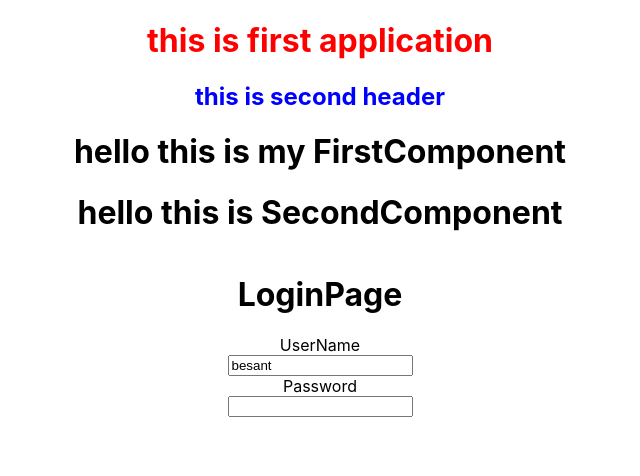
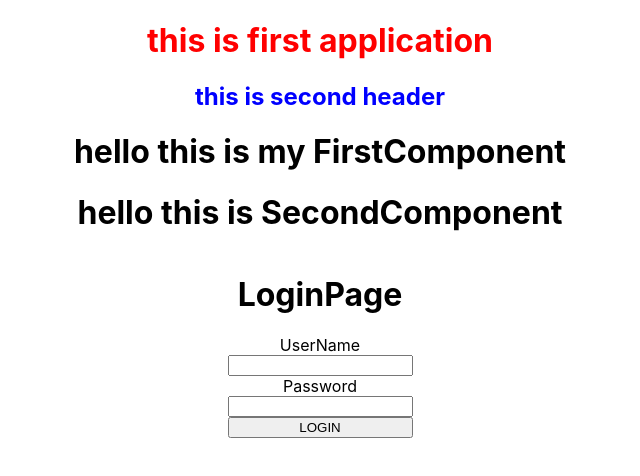
Before and after one commit to Harsha979/june3rd730AmReactJs, a React (Create React App) app: page / in a window 1280 px wide. Shown: the top 476 px of the page, without its empty margins (320-960 px from the left). Built offline with nearby package versions, Linux system fonts and the light colour scheme.

Commit message:
added login page

```diff
--- a/src/Components/Login.js
+++ b/src/Components/Login.js
@@ -1,14 +1,37 @@
-import React from "react";
+import React, { useState } from "react";
 
 function LoginPage(){
-    var userName="besant";
+    // var count=0;
+
+    // const [counter,setCounter] = useState(0);
+    const [userName,setUsername]=useState("");
+    const [password,setPassword]=useState("");
+
+    function checkLogin(){
+        if(userName !== ""){
+            if(password !== ""){
+                    alert("Login Success")
+            }else{
+                alert("password is required")
+            }
+        }else{
+            alert("UserName is required")
+        }
+    }
+
     return(
         <div style={{display:"grid",placeContent:"center"}}>
             <h1>LoginPage</h1>
             <label>UserName</label>
-            <input type="text" value={userName}></input>
+            <input type="text" value={userName} onChange={(e)=>{setUsername(e.target.value)}}></input>
             <label>Password</label>
-            <input type="text"></input>
+            <input type="password" value={password}
+            onChange={(e)=>{setPassword(e.target.value)}}></input>
+            <button onClick={()=>{checkLogin()}}>LOGIN</button>
+            {/* <button onClick={()=>count=count+1}>updateCount</button>
+            count is : {count}
+            <button onClick={()=>setCounter((count)=>count+1)}>updateCounter</button>
+            counter is : {counter} */}
         </div>
     )
 }
```
